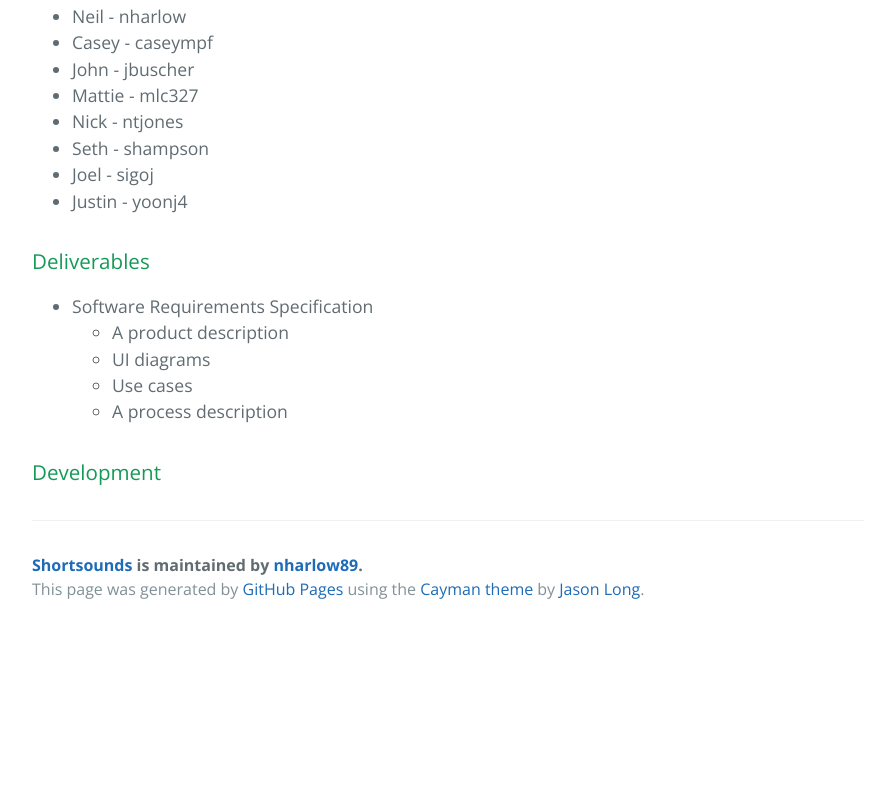
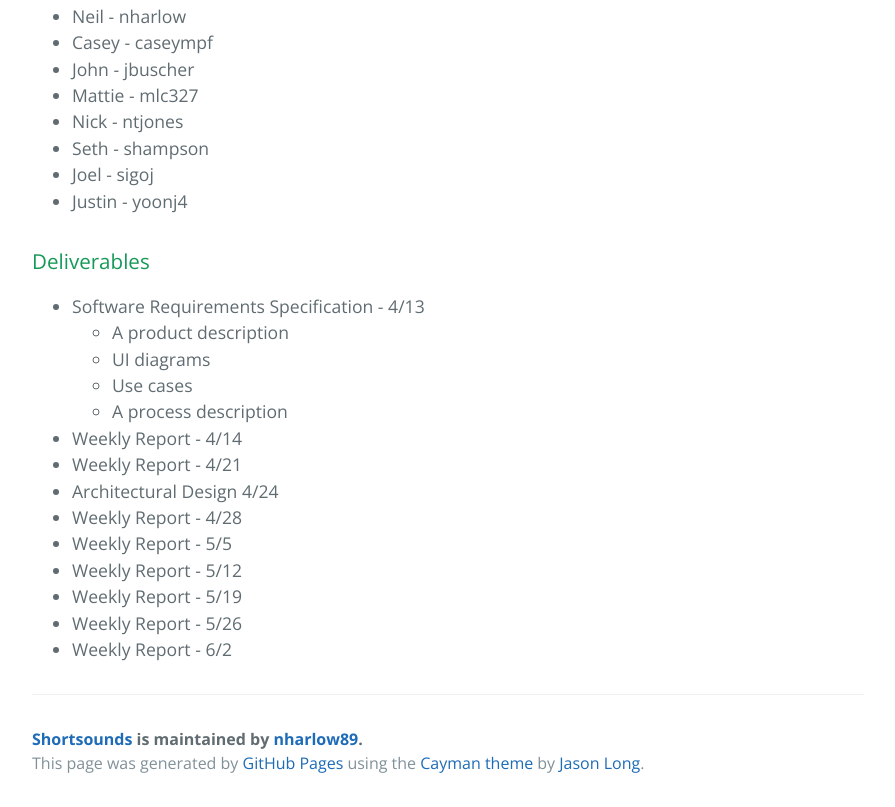
Before and after one commit to nharlow89/ShortSounds, a plain HTML site: page index.html in a window 1280 px wide. Shown: the part 412-1219 px from the top of the page, without its empty margins (192-1087 px from the left). Before the commit the page ends 1045 px from the top, so only its background shows below. Drawn offline with nearby package versions, Linux system fonts and the light colour scheme.

Commit message:
added other deliverables

```diff
--- a/index.html
+++ b/index.html
@@ -39,8 +39,7 @@
       Deliverables
     </h3>
     <ul>
-      <li>
-        Software Requirements Specification
+      <li>Software Requirements Specification - 4/13
         <ul>
           <li>A product description</li>
           <li>UI diagrams</li>
@@ -48,13 +47,17 @@
           <li>A process description</li>
         </ul>
       </li>
+
+      <li>Weekly Report - 4/14</li>
+      <li>Weekly Report - 4/21</li>
+      <li>Architectural Design 4/24</li>
+      <li>Weekly Report - 4/28</li>
+      <li>Weekly Report - 5/5</li>
+      <li>Weekly Report - 5/12</li>
+      <li>Weekly Report - 5/19</li>
+      <li>Weekly Report - 5/26</li>
+      <li>Weekly Report - 6/2</li>
     </ul>
-
-
-    <h3>
-      <a id="development" class="anchor" href="#development" aria-hidden="true"><span class="octicon octicon-link"></span></a>
-      Development
-    </h3>
 
       <footer class="site-footer">
         <span class="site-footer-owner"><a href="https://github.com/nharlow89/ShortSounds">Shortsounds</a> is maintained by <a href="https://github.com/nharlow89">nharlow89</a>.</span>
```
